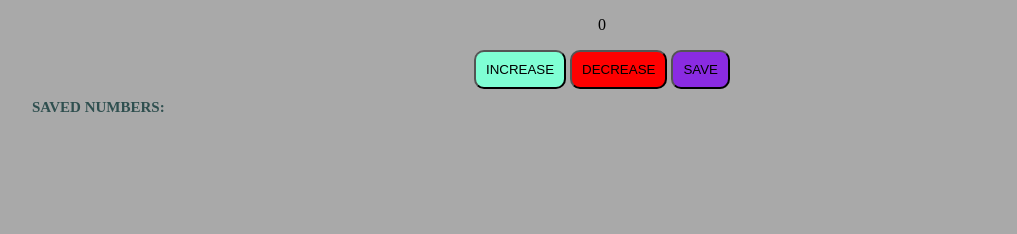
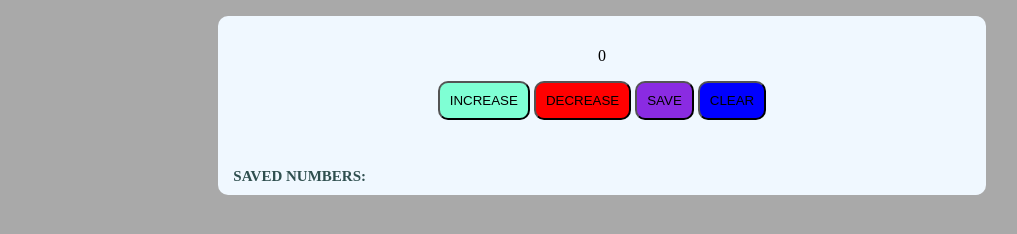
Before and after one commit to mhmtbrky35/basic-counter, a plain HTML site: page index.html in a window 1280 px wide. Shown: the whole page, without its empty margins (38-1055 px from the left). Drawn offline with Linux system fonts and the light colour scheme.

Commit message:
Added clear button(But button doesn't work)

```diff
--- a/index.html
+++ b/index.html
@@ -4,7 +4,7 @@
 
     <link rel="stylesheet" href="style.css">
 </head>
-<body>
+<body >
     <div id="container">
 
         <p id="count-el">
@@ -26,6 +26,11 @@
             SAVE
         </button>
 
+        <button id="clear-button"
+        onclick="clear()">
+            CLEAR
+        </button>
+
         <div id="save-content">
 
             <h1 id="save-title">SAVED NUMBERS:</h2>
--- a/main.js
+++ b/main.js
@@ -10,6 +10,7 @@ function increase() {
     console.log(count)
     val.innerHTML = count
 }
+
 function decrease() {
     count = count - 1
     console.log(count)
@@ -29,20 +30,8 @@ function save() {
     val.innerHTML = 0
 }
 
-
-
-// let val = 0
-
-// document.getElementById("count-el")
-
-// function increase() {
-//     val = val + 1
-//     console.log(val)
-//     document.getElementById("count-el").innerText = val
-// }
-
-// function decrease() {
-//     val = val - 1
-//     console.log(val)
-//     document.getElementById("count-el").innerText = val
-// }
+function clear() {
+    console.log("clearing")
+    saved_str.innerHTML = " "
+    count = 0
+}
--- a/style.css
+++ b/style.css
@@ -3,8 +3,19 @@ body {
     background: darkgray;
     overflow: hidden;
     text-align: center;
+
 }
 
+#container {
+    background-color: aliceblue;
+    margin: auto;
+    width: 60%;
+    border-radius: 10px;
+}
+
+#count-el {
+    padding-top: 4%;
+}
 
 #increase-button {
     background-color: aquamarine;
@@ -18,7 +29,6 @@ body {
     border-radius: 10px;
     padding: 10px;
     font-family: Arial, Helvetica, sans-serif;
-
 }
 
 #save-button {
@@ -28,8 +38,15 @@ body {
     font-family: Arial, Helvetica, sans-serif;
 }
 
+#clear-button {
+    background-color: blue;
+    border-radius: 10px;
+    padding: 10px;
+    font-family: Arial, Helvetica, sans-serif;
+}
+
 #save-content {
-    padding-left: 70px;
+    margin: 5% 5% 20% 2%;
     text-align: left;
 }
 
@@ -38,7 +55,6 @@ body {
     display: inline-block;
     color: darkslategrey;
     font-size: 15px;
-
 }
 
 #save-el {
```
